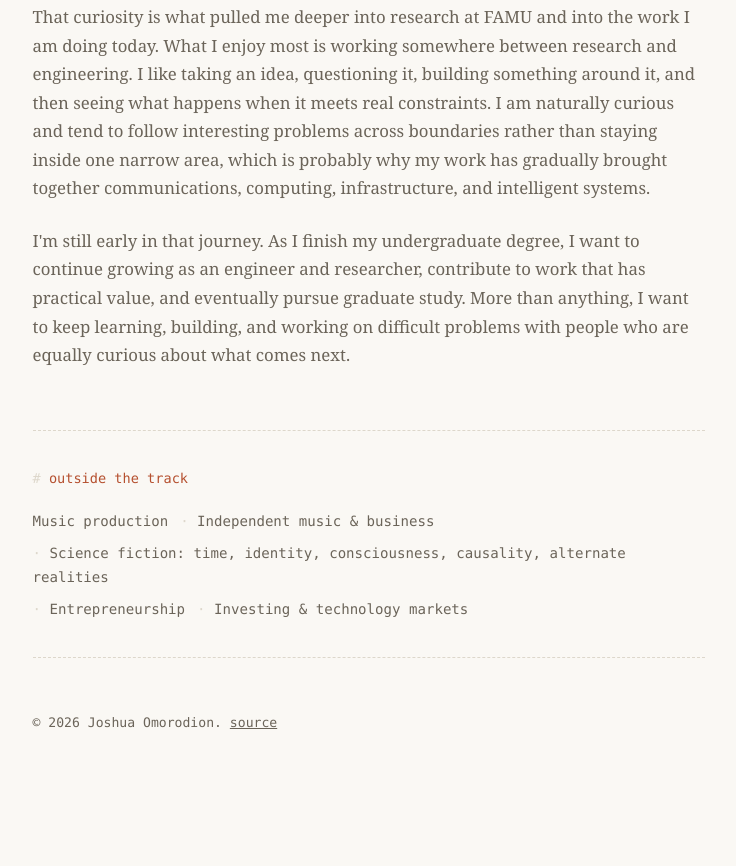
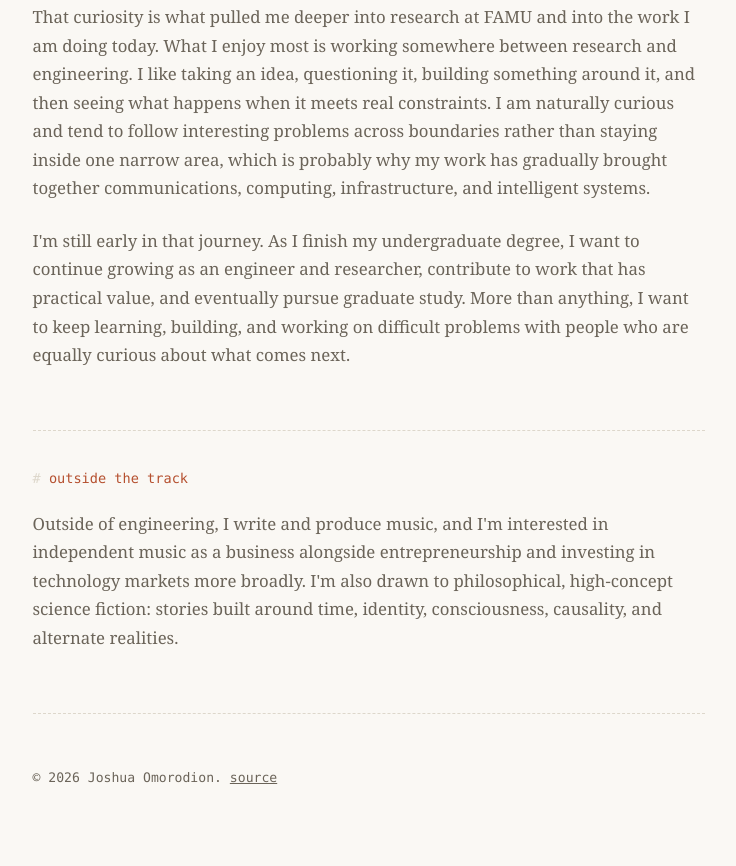
Before and after one commit to joshrfr/joshrfr.github.io, a plain HTML site: page index.html in a window 1280 px wide. Shown: the part 4715-5581 px from the top of the page, without its empty margins (264-1000 px from the left). Before the commit the page ends 5526 px from the top, so only its background shows below. Drawn offline with Linux system fonts and the light colour scheme.

Commit message:
Reorganize outside-the-track section as prose

```diff
--- a/index.html
+++ b/index.html
@@ -287,13 +287,7 @@
 
   <section id="outside">
     <span class="tag">outside the track</span>
-    <div class="pills">
-      <span>Music production</span>
-      <span>Independent music &amp; business</span>
-      <span>Science fiction: time, identity, consciousness, causality, alternate realities</span>
-      <span>Entrepreneurship</span>
-      <span>Investing &amp; technology markets</span>
-    </div>
+    <p class="bio" style="max-width:none">Outside of engineering, I write and produce music, and I'm interested in independent music as a business alongside entrepreneurship and investing in technology markets more broadly. I'm also drawn to philosophical, high-concept science fiction: stories built around time, identity, consciousness, causality, and alternate realities.</p>
   </section>
 
   <footer>
```
